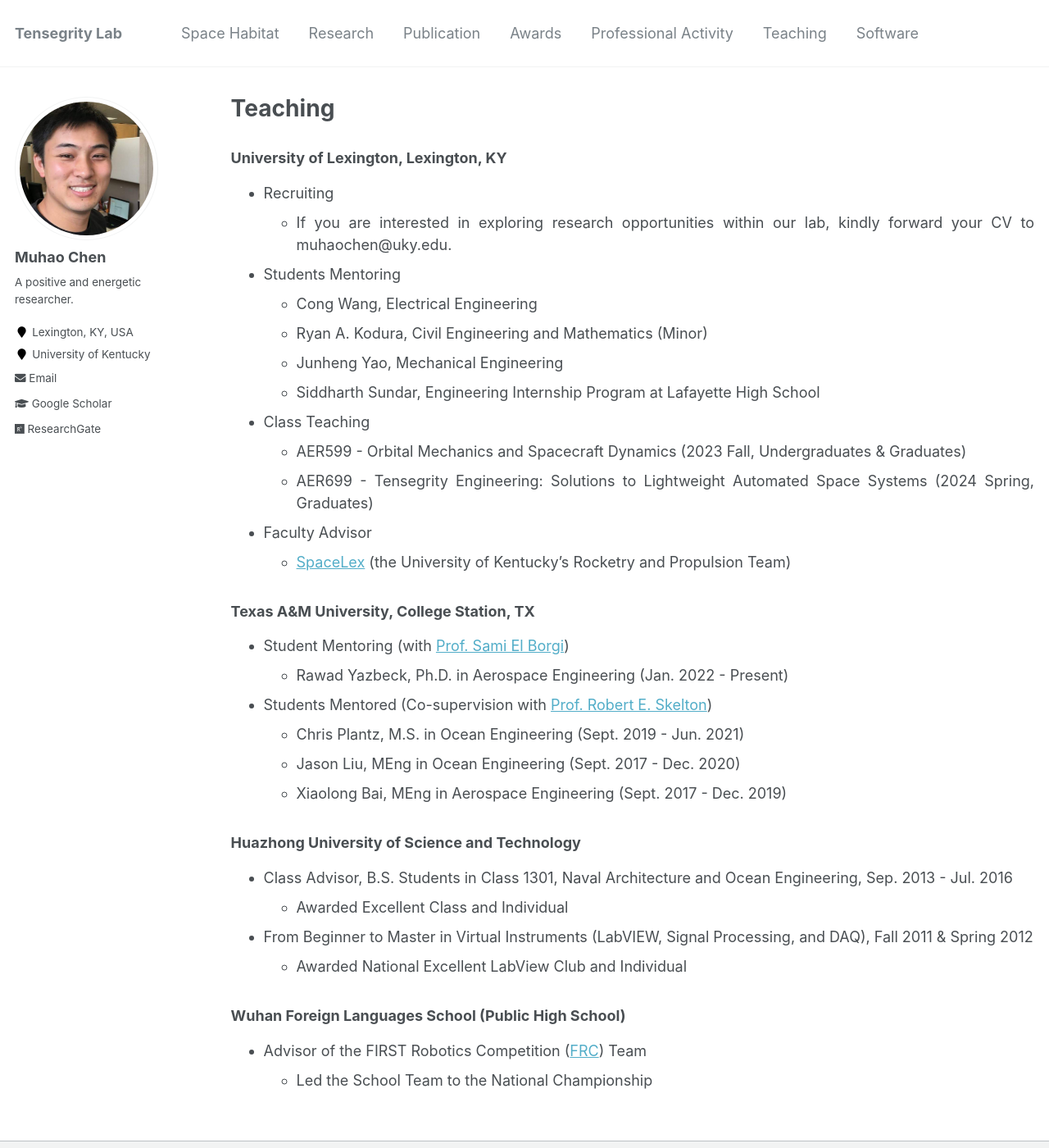
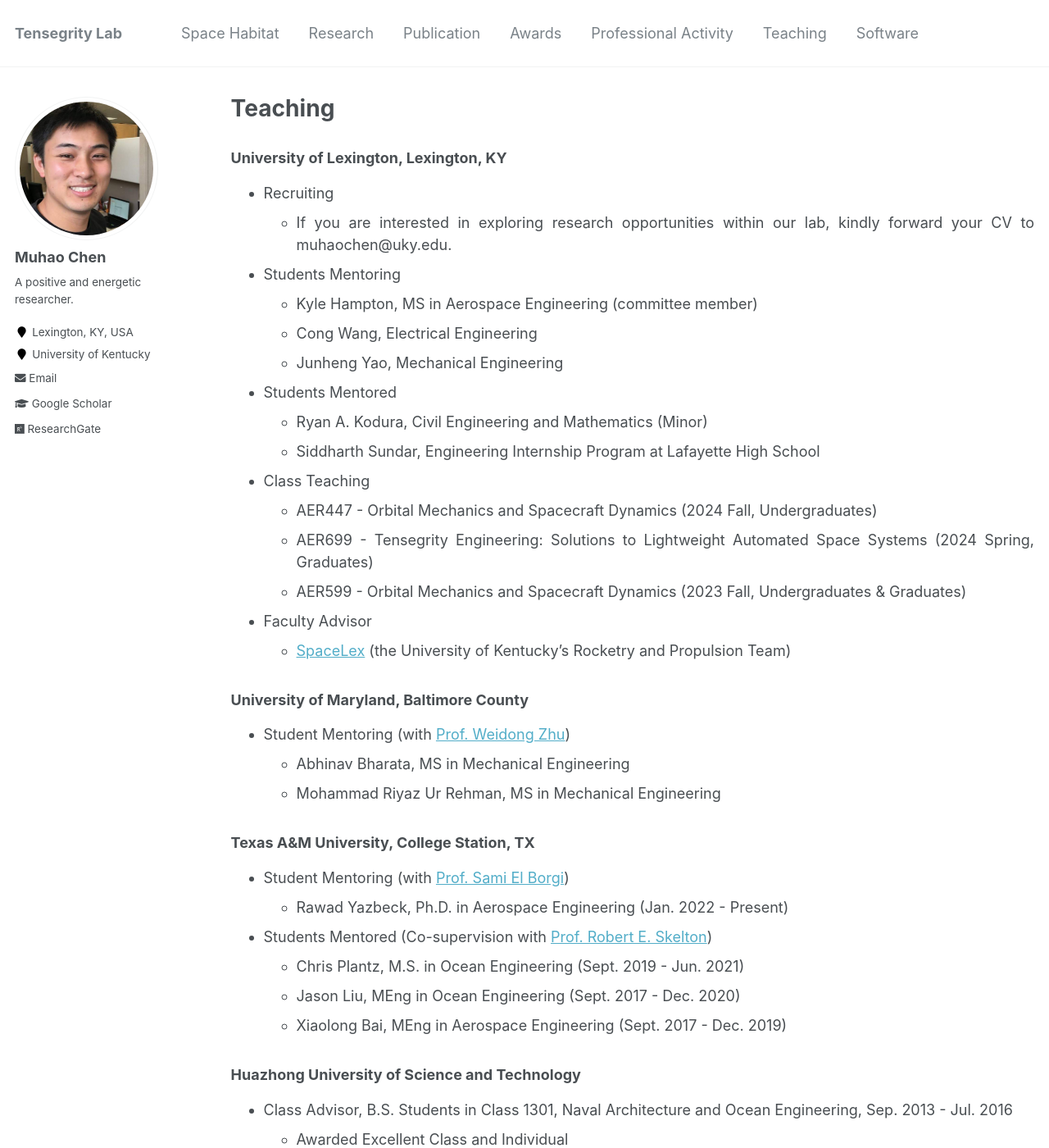
Before and after one commit to Muhao-Chen/muhao-chen.github.io, a Jekyll site: the page built from _pages/teaching.md, in a window 1280 px wide and 1400 px high. Shown: the whole window at 82% size. Built offline with Jekyll 4.4.1, drawn with Linux system fonts in a browser that asks for light colours.

Commit message:
Update teaching.md

```diff
--- a/_pages/teaching.md
+++ b/_pages/teaching.md
@@ -12,15 +12,24 @@ toc: true
 - Recruiting
     * If you are interested in exploring research opportunities within our lab, kindly forward your CV to muhaochen@uky.edu.
 - Students Mentoring
+    * Kyle Hampton, MS in Aerospace Engineering (committee member)
     * Cong Wang, Electrical Engineering
+    * Junheng Yao, Mechanical Engineering
+- Students Mentored
     * Ryan A. Kodura, Civil Engineering and Mathematics (Minor)
-    * Junheng Yao, Mechanical Engineering
     * Siddharth Sundar, Engineering Internship Program at Lafayette High School
 - Class Teaching
+    * AER447 - Orbital Mechanics and Spacecraft Dynamics (2024 Fall, Undergraduates)
+    * AER699 - Tensegrity Engineering: Solutions to Lightweight Automated Space Systems (2024 Spring, Graduates)
     * AER599 - Orbital Mechanics and Spacecraft Dynamics (2023 Fall, Undergraduates & Graduates)
-    * AER699 - Tensegrity Engineering: Solutions to Lightweight Automated Space Systems (2024 Spring, Graduates)
 - Faculty Advisor
     * [SpaceLex](https://spacelex.engr.uky.edu/projects/meridian) (the University of Kentucky's Rocketry and Propulsion Team)
+
+### University of Maryland, Baltimore County
+- Student Mentoring (with [Prof. Weidong Zhu](https://me.umbc.edu/dr-weidong-zhu/))
+    * Abhinav Bharata, MS in Mechanical Engineering
+    * Mohammad Riyaz Ur Rehman, MS in Mechanical Engineering
+
 
 ### Texas A&M University, College Station, TX
 - Student Mentoring (with [Prof. Sami El Borgi](https://www.qatar.tamu.edu/programs/mechanical-engineering/faculty-and-staff/dr.-sami-el-borgi))
```
